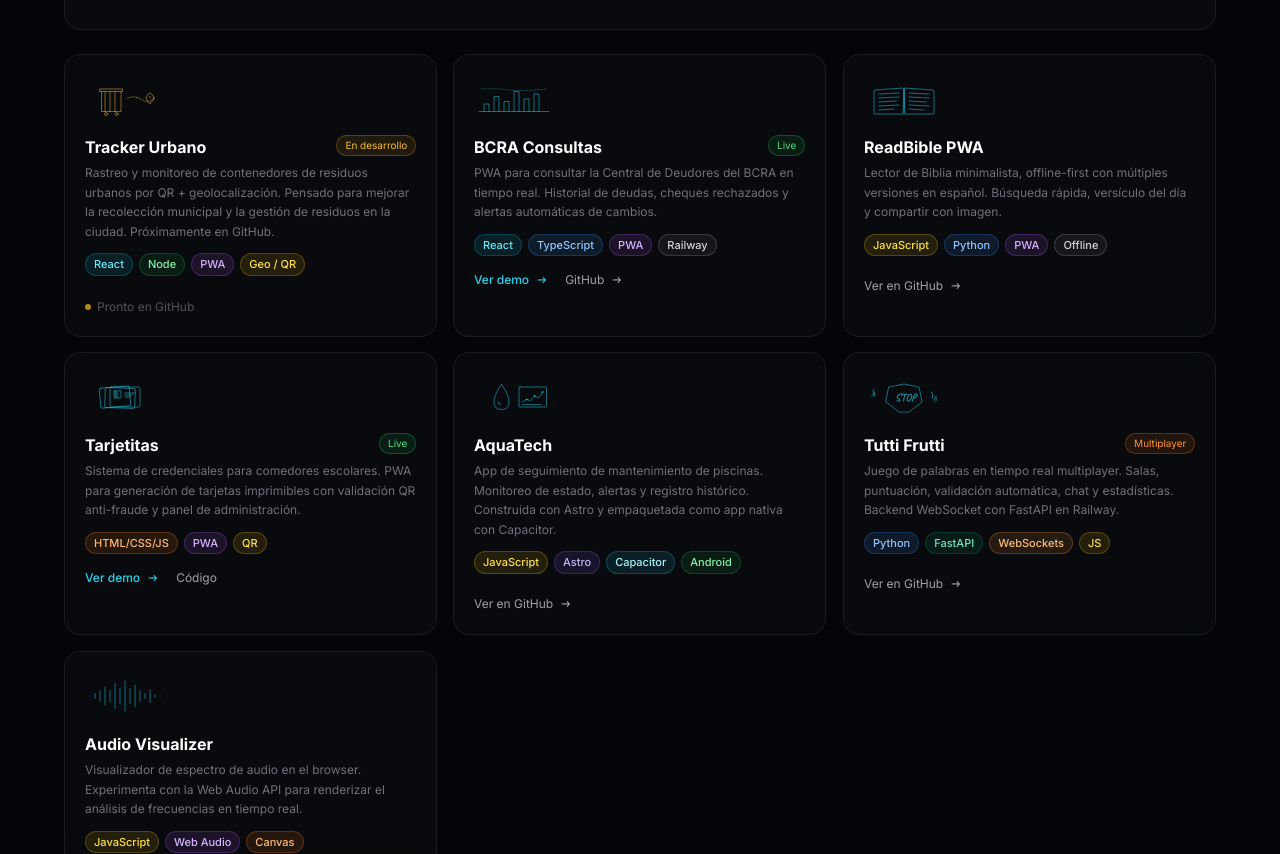
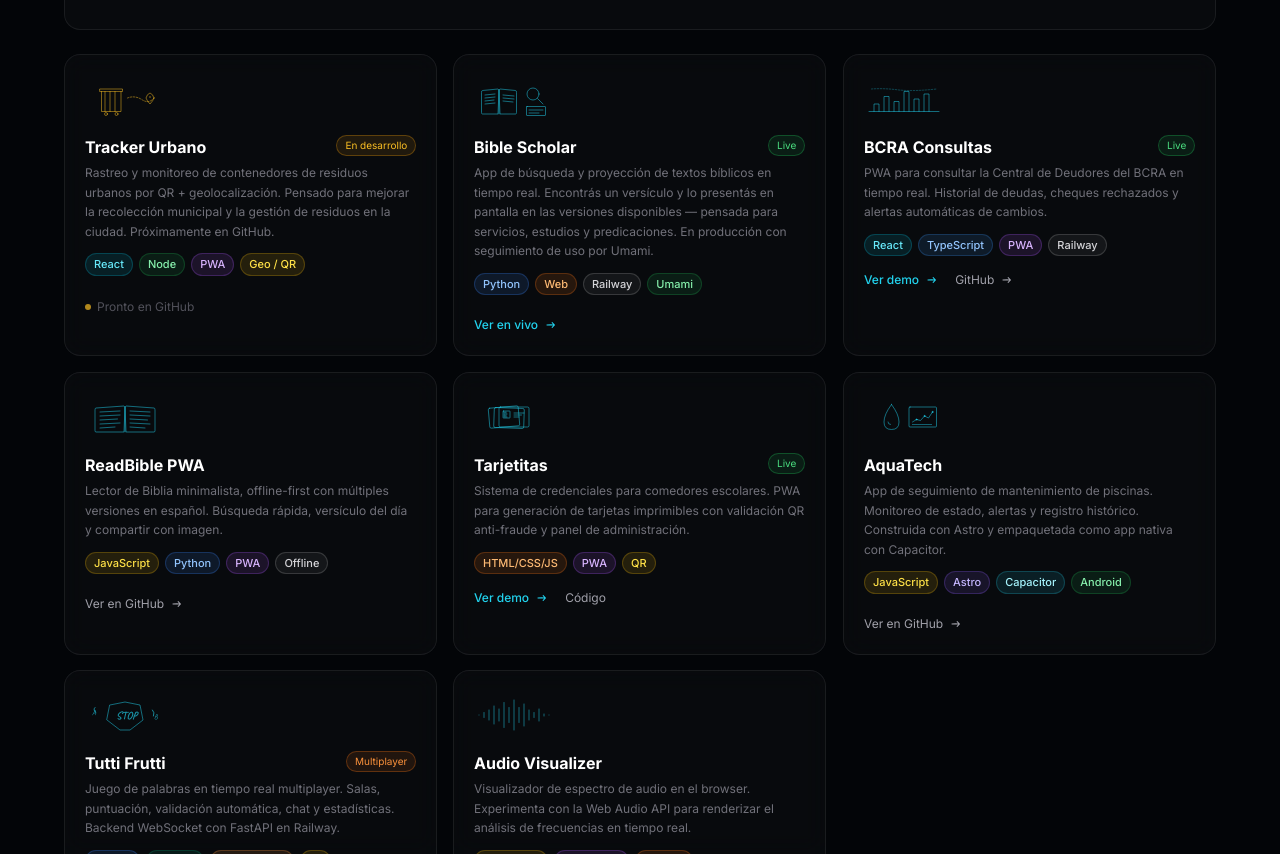
Before and after one commit to jesus1942/portfolio, a website: page portfolio/index.html in a window 1280 px wide. Shown: the part 3614-4468 px from the top of the page. Drawn offline with nearby package versions, Linux system fonts and the light colour scheme.

Commit message:
Agregar Bible Scholar al portfolio (app en produccion con Umami)

```diff
--- a/portfolio/index.html
+++ b/portfolio/index.html
@@ -972,8 +972,46 @@
             </span>
           </div>
 
+          <!-- Bible Scholar -->
+          <div class="reveal from-right glass glass-hover rounded-2xl p-5">
+            <!-- Hand-drawn open Bible + search/projection sketch -->
+            <svg viewBox="0 0 160 80" class="w-20 h-12 text-cyan-400/70 mb-3" fill="none" stroke="currentColor" stroke-width="1.4" stroke-linecap="round" stroke-linejoin="round">
+              <path d="M50 22 L50 70"/>
+              <path d="M15 26 Q15 23 17 23 L48 20 L50 22 L48 70 L17 70 Q15 70 15 68 Z"/>
+              <path d="M85 26 Q85 23 83 23 L52 20 L50 22 L52 70 L83 70 Q85 70 85 68 Z"/>
+              <path d="M22 32 L42 30 M22 38 L42 36 M22 44 L40 42 M22 50 L42 48"/>
+              <path d="M58 32 L80 34 M58 38 L80 40 M58 44 L78 46"/>
+              <circle cx="118" cy="30" r="12"/>
+              <path d="M127 39 L138 50"/>
+              <rect x="105" y="55" width="38" height="18" rx="1"/>
+              <path d="M110 62 L138 62 M110 68 L130 68"/>
+            </svg>
+            <div class="flex items-start justify-between mb-1">
+              <h3 class="font-bold text-white">Bible Scholar</h3>
+              <span class="px-2 py-0.5 rounded-full text-[10px] border border-green-500/30 bg-green-500/10 text-green-400">Live</span>
+            </div>
+            <p class="text-zinc-500 text-xs leading-relaxed mb-3">
+              App de búsqueda y proyección de textos bíblicos en tiempo real. Encontrás un versículo
+              y lo presentás en pantalla en las versiones disponibles — pensada para servicios, estudios y predicaciones.
+              En producción con seguimiento de uso por Umami.
+            </p>
+            <div class="flex flex-wrap gap-1.5 mb-4">
+              <span class="tag tag-py">Python</span>
+              <span class="tag tag-html">Web</span>
+              <span class="tag tag-railway">Railway</span>
+              <span class="tag tag-node">Umami</span>
+            </div>
+            <a href="https://bible-app-production.up.railway.app/" target="_blank" rel="noopener"
+               class="group inline-flex items-center gap-1.5 text-xs text-cyan-400 hover:text-cyan-300 transition-colors font-medium">
+              Ver en vivo
+              <svg class="w-3.5 h-3.5 scribble-arrow" viewBox="0 0 24 24" fill="none" stroke="currentColor" stroke-width="1.8" stroke-linecap="round" stroke-linejoin="round">
+                <path d="M5 12 Q11 11.5 18 12 M14 8 Q17 11 18 12 Q17 13 14 16"/>
+              </svg>
+            </a>
+          </div>
+
           <!-- BCRA Consultas -->
-          <div class="reveal from-right glass glass-hover rounded-2xl p-5">
+          <div class="reveal from-left glass glass-hover rounded-2xl p-5">
             <!-- Hand-drawn bank chart sketch -->
             <svg viewBox="0 0 160 80" class="w-20 h-12 text-cyan-400/70 mb-3" fill="none" stroke="currentColor" stroke-width="1.4" stroke-linecap="round" stroke-linejoin="round">
               <path d="M10 65 L150 65"/>
@@ -1018,7 +1056,7 @@
           </div>
 
           <!-- ReadBible -->
-          <div class="reveal from-left glass glass-hover rounded-2xl p-5">
+          <div class="reveal from-right glass glass-hover rounded-2xl p-5">
             <!-- Hand-drawn open book -->
             <svg viewBox="0 0 160 80" class="w-20 h-12 text-cyan-400/70 mb-3" fill="none" stroke="currentColor" stroke-width="1.4" stroke-linecap="round" stroke-linejoin="round">
               <path d="M80 20 L80 70"/>
@@ -1048,7 +1086,7 @@
           </div>
 
           <!-- Tarjetitas -->
-          <div class="reveal from-right glass glass-hover rounded-2xl p-5">
+          <div class="reveal from-left glass glass-hover rounded-2xl p-5">
             <!-- Hand-drawn cards stack with QR -->
             <svg viewBox="0 0 160 80" class="w-20 h-12 text-cyan-400/70 mb-3" fill="none" stroke="currentColor" stroke-width="1.4" stroke-linecap="round" stroke-linejoin="round">
               <rect x="30" y="20" width="60" height="40" rx="3" transform="rotate(-5 60 40)"/>
@@ -1087,7 +1125,7 @@
           </div>
 
           <!-- AquaTech -->
-          <div class="reveal from-left glass glass-hover rounded-2xl p-5">
+          <div class="reveal from-right glass glass-hover rounded-2xl p-5">
             <!-- Hand-drawn water drop with monitor -->
             <svg viewBox="0 0 160 80" class="w-20 h-12 text-cyan-400/70 mb-3" fill="none" stroke="currentColor" stroke-width="1.4" stroke-linecap="round" stroke-linejoin="round">
               <path d="M55 15 Q40 35 40 50 Q40 65 55 65 Q70 65 70 50 Q70 35 55 15 Z"/>
@@ -1120,7 +1158,7 @@
           </div>
 
           <!-- Tutti Frutti -->
-          <div class="reveal from-right glass glass-hover rounded-2xl p-5">
+          <div class="reveal from-left glass glass-hover rounded-2xl p-5">
             <!-- Hand-drawn STOP card with letters -->
             <svg viewBox="0 0 160 80" class="w-20 h-12 text-cyan-400/70 mb-3" fill="none" stroke="currentColor" stroke-width="1.4" stroke-linecap="round" stroke-linejoin="round">
               <path d="M50 20 L80 14 L110 20 L116 50 L90 70 L70 70 L44 50 Z"/>
@@ -1154,7 +1192,7 @@
           </div>
 
           <!-- Audio Visualizer -->
-          <div class="reveal from-left glass glass-hover rounded-2xl p-5">
+          <div class="reveal from-right glass glass-hover rounded-2xl p-5">
             <!-- Hand-drawn audio waveform -->
             <svg viewBox="0 0 160 80" class="w-20 h-12 text-cyan-400/70 mb-3" fill="none" stroke="currentColor" stroke-width="1.4" stroke-linecap="round" stroke-linejoin="round">
               <path d="M10 40 L10 40 M20 35 L20 45 M30 30 L30 50 M40 22 L40 58 M50 28 L50 52 M60 15 L60 65 M70 25 L70 55 M80 10 L80 70 M90 25 L90 55 M100 18 L100 62 M110 30 L110 50 M120 35 L120 45 M130 28 L130 52 M140 38 L140 42 M150 40 L150 40"/>
```
Also changed, not shown: index.html (+44 -6 lines).
